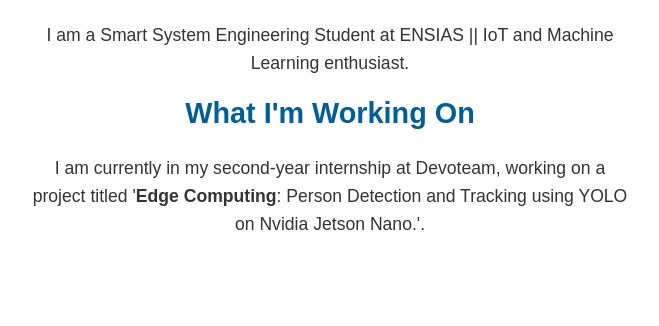
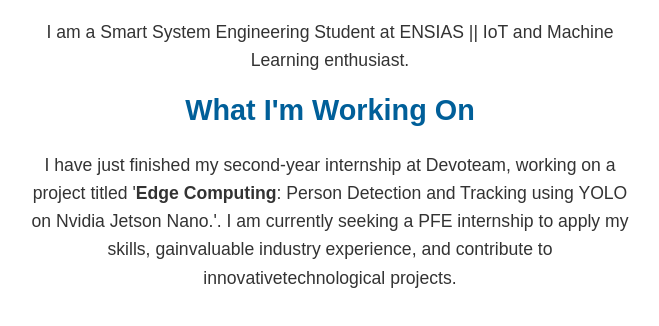
Before and after one commit to Walid-Belkacem/mywebsite, a plain HTML site: page index.html in a window 1280 px wide. Shown: the part 124-450 px from the top of the page, without its empty margins (310-969 px from the left). Drawn offline with Linux system fonts and the light colour scheme.

Commit message:
Update index.html

```diff
--- a/index.html
+++ b/index.html
@@ -47,7 +47,8 @@
 
             <h2>What I'm Working On</h2>
             <p>
-                I am currently in my second-year internship at Devoteam, working on a project titled '<strong>Edge Computing</strong>: Person Detection and Tracking using YOLO on Nvidia Jetson Nano.'.
+                I have just finished my second-year internship at Devoteam, working on a project titled '<strong>Edge Computing</strong>: Person Detection and Tracking using YOLO on Nvidia Jetson Nano.'.
+                I am currently seeking a PFE internship to apply my skills, gainvaluable industry experience, and contribute to innovativetechnological projects.
             </p>
         </div>
     </body>
```
